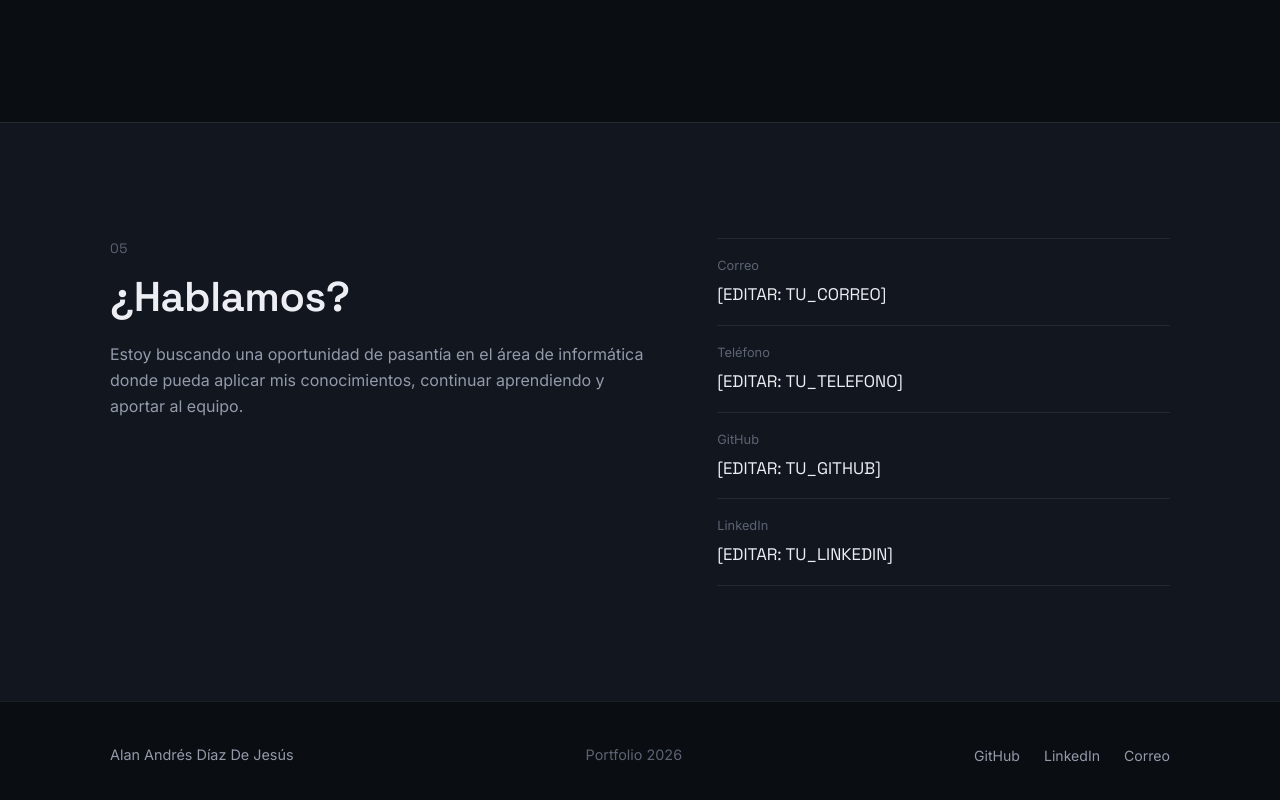
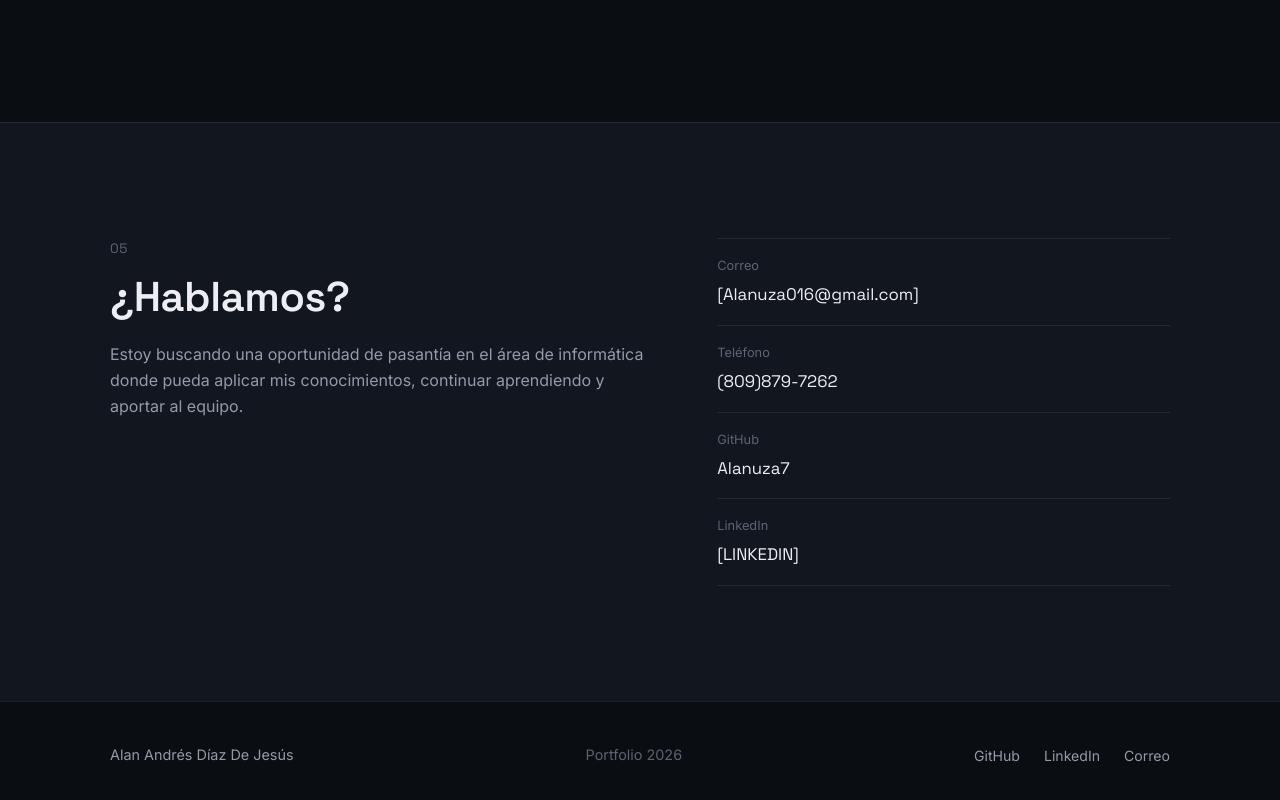
Before and after one commit to Alanuza7/portafolio, a plain HTML site: page index.html in a window 1280 px wide. Shown: the part 4437-5237 px from the top of the page. Drawn offline with Linux system fonts and the light colour scheme.

Commit message:
Update contact information in index.html

```diff
--- a/index.html
+++ b/index.html
@@ -253,19 +253,19 @@
           <ul class="contact-list">
             <li>
               <span class="contact-label">Correo</span>
-              <a href="mailto:[EDITAR: TU_CORREO]">[EDITAR: TU_CORREO]</a>
+              <a href="mailto:[EDITAR: TU_CORREO]">[Alanuza016@gmail.com]</a>
             </li>
             <li>
               <span class="contact-label">Teléfono</span>
-              <a href="tel:[EDITAR: TU_TELEFONO]">[EDITAR: TU_TELEFONO]</a>
+              <a href="tel:[EDITAR: TU_TELEFONO]">(809)879-7262</a>
             </li>
             <li>
               <span class="contact-label">GitHub</span>
-              <a href="[EDITAR: TU_GITHUB]" target="_blank" rel="noopener noreferrer">[EDITAR: TU_GITHUB]</a>
+              <a href="[EDITAR: TU_GITHUB]" target="_blank" rel="noopener noreferrer">Alanuza7</a>
             </li>
             <li>
               <span class="contact-label">LinkedIn</span>
-              <a href="[EDITAR: TU_LINKEDIN]" target="_blank" rel="noopener noreferrer">[EDITAR: TU_LINKEDIN]</a>
+              <a href="[EDITAR: TU_LINKEDIN]" target="_blank" rel="noopener noreferrer">[LINKEDIN]</a>
             </li>
           </ul>
         </div>
```
